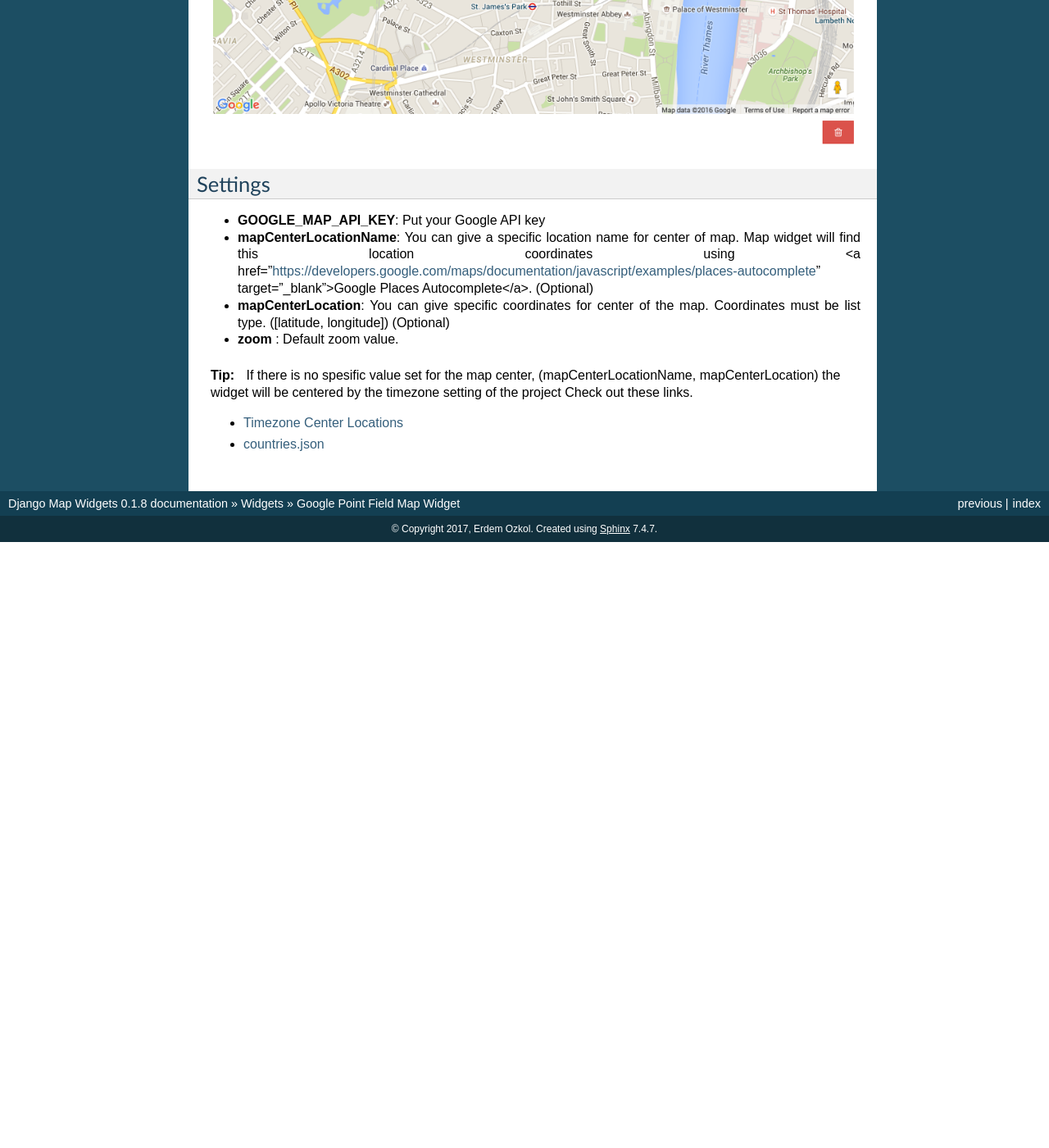
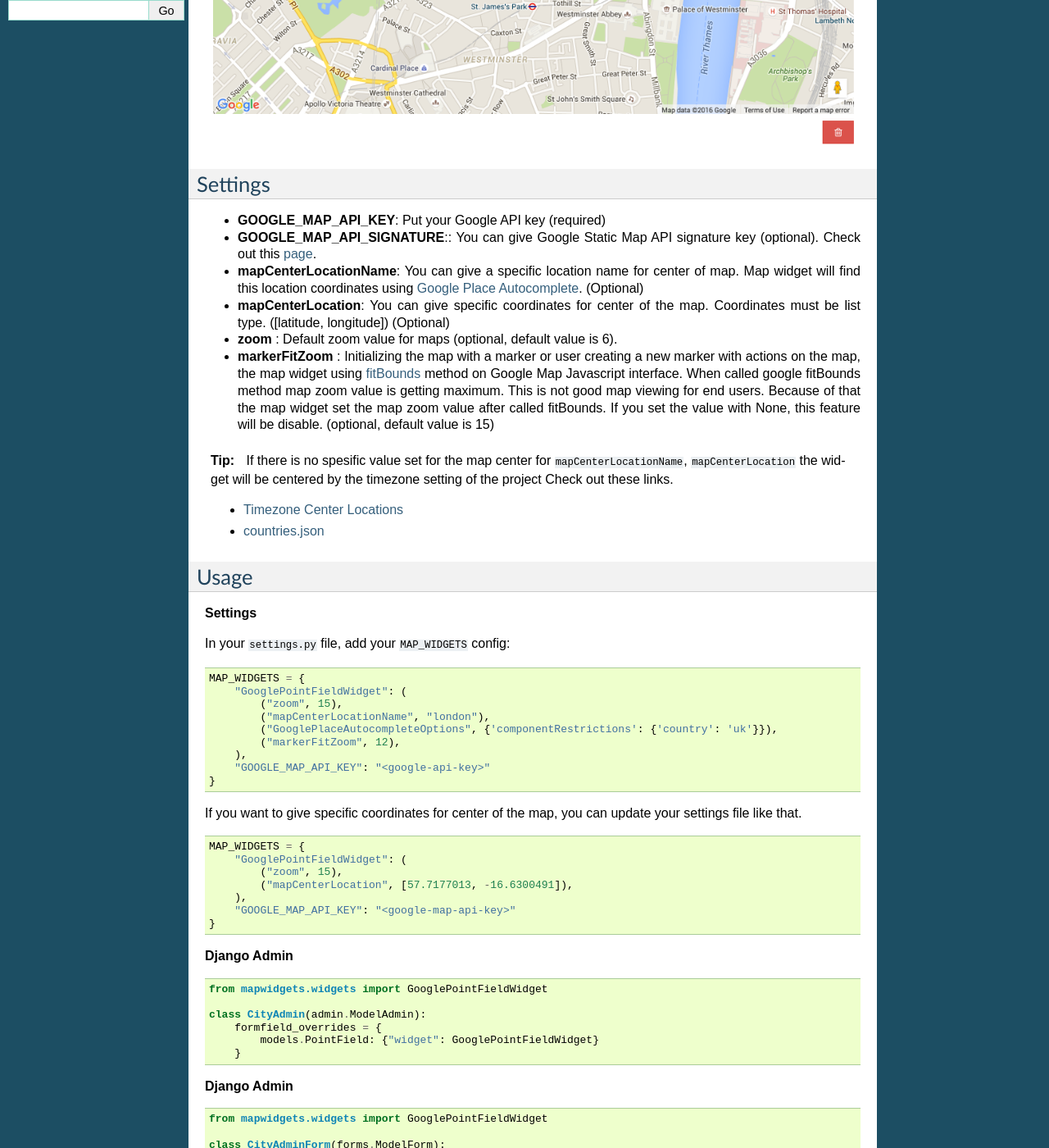
Before and after one commit to erdem/django-map-widgets, a Sphinx documentation site: the page built from docs/widgets/point_field_map_widgets.rst, in a window 1280 px wide and 1400 px high, scrolled down 343 px. Shown: the whole window at 82% size. Built offline with Sphinx 7.4.7, drawn with Linux system fonts in a browser that asks for light colours; before the commit the page ends 1004 px from its top, so only the background shows below that; some of the changed text lies outside the part shown.

Commit message:
updated google point field documentation

```diff
--- a/docs/widgets/point_field_map_widgets.rst
+++ b/docs/widgets/point_field_map_widgets.rst
@@ -9,18 +9,141 @@
 Settings
 ^^^^^^^^
 
-* **GOOGLE_MAP_API_KEY**: Put your Google API key
+* **GOOGLE_MAP_API_KEY**: Put your Google API key (required)
 
-* **mapCenterLocationName**: You can give a specific location name for center of map. Map widget will find this location coordinates using <a href="https://developers.google.com/maps/documentation/javascript/examples/places-autocomplete" target="_blank">Google Places Autocomplete</a>. (Optional)
+* **GOOGLE_MAP_API_SIGNATURE**:: You can give Google Static Map API signature key (optional). Check out this `page <https://developers.google.com/maps/documentation/static-maps/get-api-key/>`_.
+
+* **mapCenterLocationName**: You can give a specific location name for center of map. Map widget will find this location coordinates using `Google Place Autocomplete <https://developers.google.com/maps/documentation/javascript/examples/places-autocomplete/>`_. (Optional)
 
 * **mapCenterLocation**: You can give specific coordinates for center of the map. Coordinates must be list type. ([latitude, longitude]) (Optional)
 
-* **zoom** : Default zoom value.
+* **zoom** : Default zoom value for maps (optional, default value is 6).
+
+* **markerFitZoom** : Initializing the map with a marker or user creating a new marker with actions on the map, the map widget using `fitBounds <https://developers.google.com/maps/documentation/javascript/referencey/>`_ method on Google Map Javascript interface. When called google fitBounds method map zoom value is getting maximum. This is not good map viewing for end users. Because of that the map widget set the map zoom value after called fitBounds. If you set the value with None, this feature will be disable. (optional, default value is 15)
 
 .. Tip::
 
-    If there is no spesific value set for the map center, (mapCenterLocationName, mapCenterLocation) the widget will be centered by the timezone setting of the project
+    If there is no spesific value set for the map center for ``mapCenterLocationName``, ``mapCenterLocation`` the widget will be centered by the timezone setting of the project
     Check out these links.
 
     * `Timezone Center Locations <https://github.com/erdem/django-map-widgets/blob/master/mapwidgets/constants.py/>`_
     * `countries.json <https://github.com/erdem/django-map-widgets/blob/master/mapwidgets/constants.py/>`_
+
+
+Usage
+^^^^^
+
+**Settings**
+
+In your ``settings.py`` file, add your ``MAP_WIDGETS`` config:
+
+.. code-block:: python
+
+    MAP_WIDGETS = {
+        "GooglePointFieldWidget": (
+            ("zoom", 15),
+            ("mapCenterLocationName", "london"),
+            ("GooglePlaceAutocompleteOptions", {'componentRestrictions': {'country': 'uk'}}),
+            ("markerFitZoom", 12),
+        ),
+        "GOOGLE_MAP_API_KEY": "<google-api-key>"
+    }
+
+If you want to give specific coordinates for center of the map, you can update your settings file like that.
+
+.. code-block:: python
+
+    MAP_WIDGETS = {
+        "GooglePointFieldWidget": (
+            ("zoom", 15),
+            ("mapCenterLocation", [57.7177013, -16.6300491]),
+        ),
+        "GOOGLE_MAP_API_KEY": "<google-map-api-key>"
+    }
+
+
+**Django Admin**
+
+.. code-block:: python
+
+    from mapwidgets.widgets import GooglePointFieldWidget
+
+    class CityAdmin(admin.ModelAdmin):
+        formfield_overrides = {
+            models.PointField: {"widget": GooglePointFieldWidget}
+        }
+
+**Django Admin**
+
+.. code-block:: python
+
+    from mapwidgets.widgets import GooglePointFieldWidget
+
+    class CityAdminForm(forms.ModelForm):
+        class Meta:
+            model = City
+            fields = ("coordinates", "city_hall")
+            widgets = {
+                'coordinates': GooglePointFieldWidget,
+                'city_hall': GooglePointFieldWidget,
+            }
+
+**Javascript API**
+
+If you want develop your map UI on front-end side, you can use map widget jQuery triggers.
+
+
+* **google_point_map_widget:marker_create**: Triggered when user create marker on map. (callback params: lat, lng, locationInputElem, mapWrapID)
+
+* **google_point_map_widget:marker_change**: Triggered when user change marker position on map. (callback params: lat, lng, locationInputElem, mapWrapID)
+
+* **google_point_map_widget:marker_delete**: Triggered when user delete marker on map. (callback params: lat, lng, locationInputElem, mapWrapID)
+
+
+.. code-block:: javascript
+
+    $(document).on("google_point_map_widget:marker_create", function (e, lat, lng, locationInputElem, mapWrapID) {
+        console.log(locationInputElem); // django widget textarea widget (hidden)
+        console.log(lat, lng); // created marker coordinates
+        console.log(mapWrapID); // map widget wrapper element ID
+    });
+
+    $(document).on("google_point_map_widget:marker_change", function (e, lat, lng, locationInputElem, mapWrapID) {
+        console.log(locationInputElem); // django widget textarea widget (hidden)
+        console.log(lat, lng);  // changed marker coordinates
+        console.log(mapWrapID); // map widget wrapper element ID
+    });
+
+    $(document).on("google_point_map_widget:marker_delete", function (e, lat, lng, locationInputElem, mapWrapID) {
+        console.log(locationInputElem); // django widget textarea widget (hidden)
+        console.log(lat, lng);  // deleted marker coordinates
+        console.log(mapWrapID); // map widget wrapper element ID
+    })
+
+Google Map Widget for Django Admin Inlines
+^^^^^^^^^^^^^^^^^^^^^^^^^^^^^^^^^^^^^^^^^^
+
+As you know Django Admin has inline feature and you can add an inline row dynamically. In this case, Django default map widget doesn't initialize widget when created a new inline row.
+
+If you want to use Google Map Widget on admin inlines with no issue, you just need to use ``GooglePointFieldInlineWidget`` class.
+
+**Usage**
+
+.. code-block:: python
+
+    from mapwidgets.widgets import GooglePointFieldInlineWidget
+
+    class DistrictAdminInline(admin.TabularInline):
+        model = District
+        extra = 3
+        formfield_overrides = {
+            models.PointField: {"widget": GooglePointFieldInlineWidget}
+        }
+
+    class CityAdmin(admin.ModelAdmin):
+        inlines = (DistrictAdminInline,)
+
+
+**Preview**
+
+.. image:: ../_static/images/google-point-field-admin-inline-widget.gif
```
Also changed, not shown: docs/_static/images/google-point-field-admin-inline-widget.gif (added).
